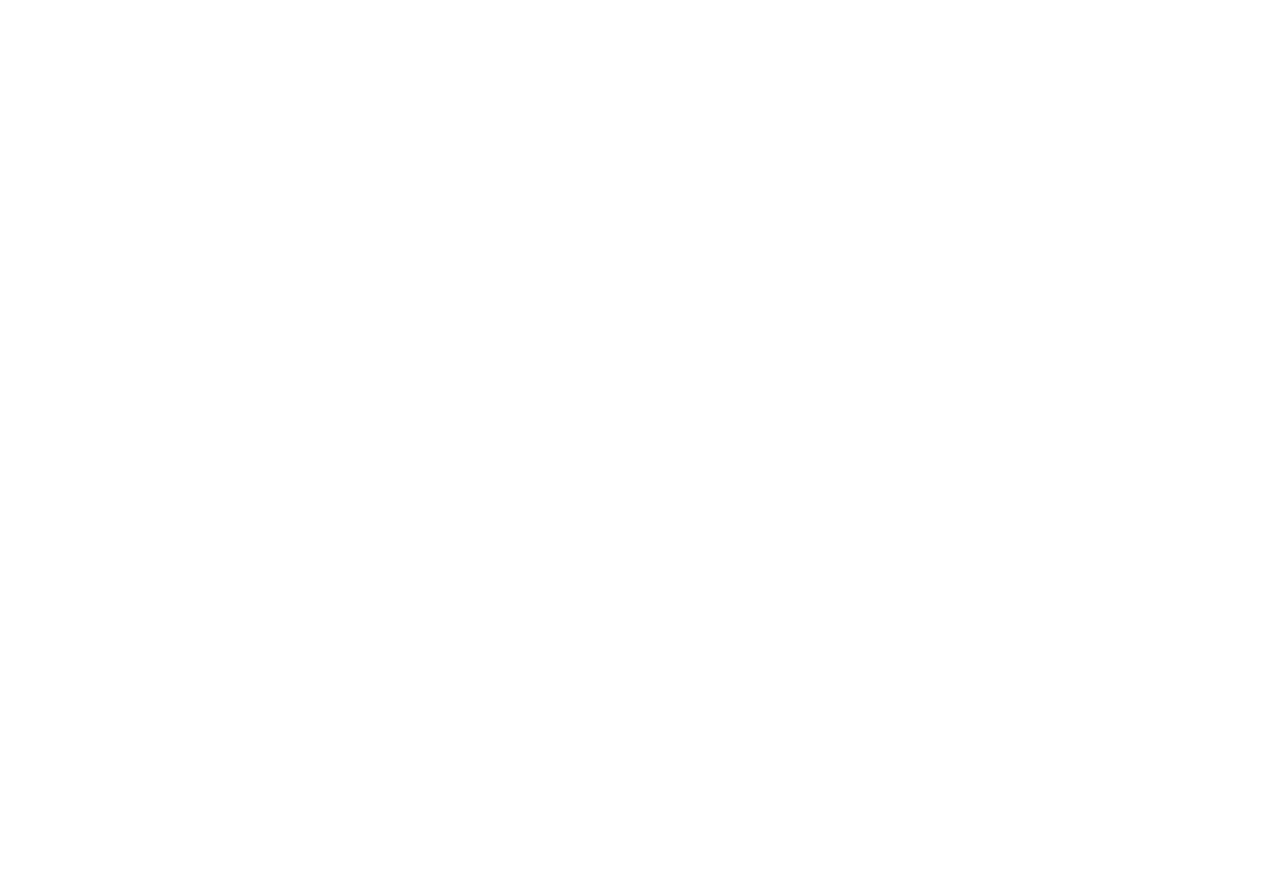
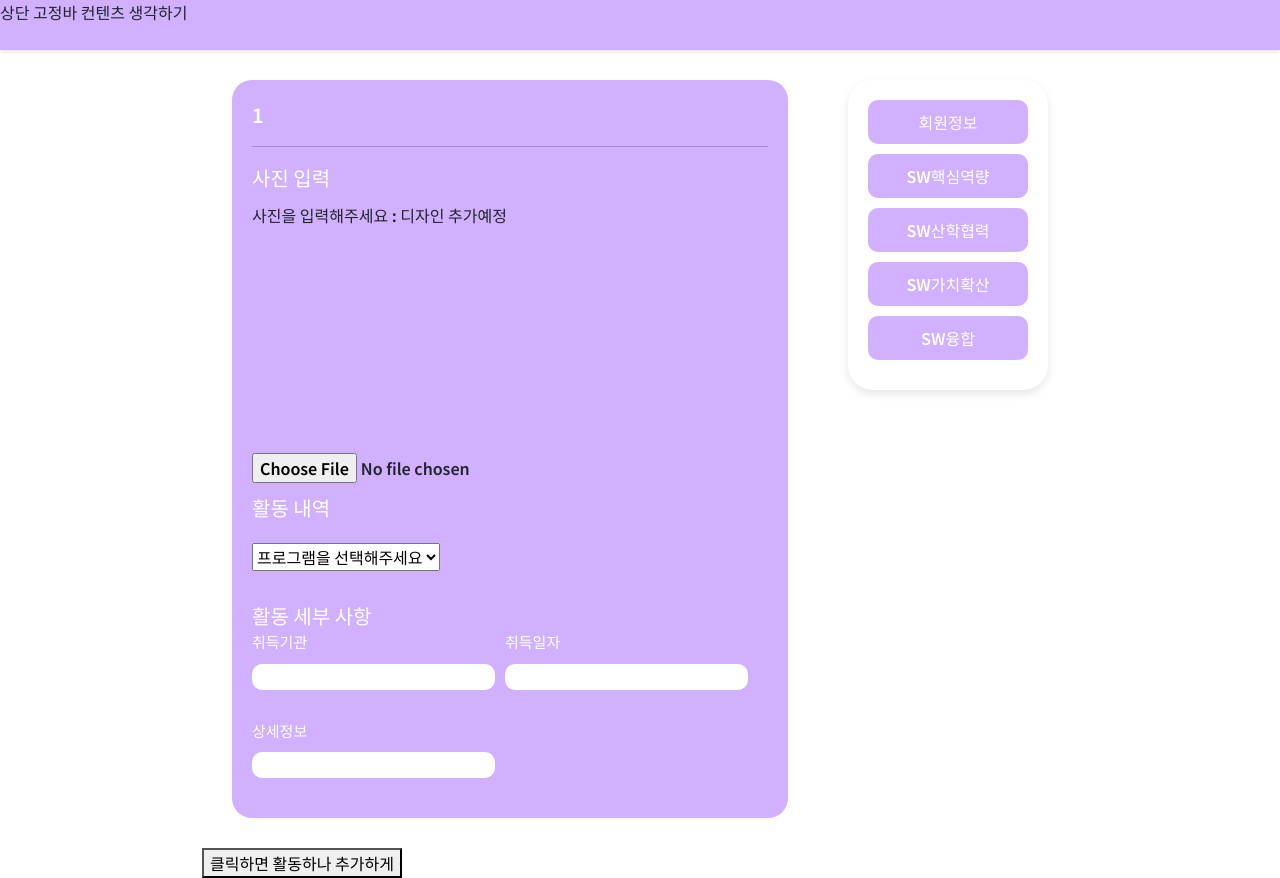
Before and after one commit to Koh-Du-Beom/Old-version-Jamie-Point, a React (Create React App) app: page /activity/1/1 in a window 1280 px wide. Before the commit this address had no page. Before the commit the page ends 800 px from the top, so only its background shows below. Built offline with nearby package versions, Linux system fonts and the light colour scheme.

Commit message:
Activity List name change

```diff
--- a/src/App.tsx
+++ b/src/App.tsx
@@ -1,6 +1,5 @@
 /*eslint-disable*/
 import { Route, Routes, useNavigate } from 'react-router-dom';
-import { useState } from 'react';
 import './App.css';
 import 'bootstrap/dist/css/bootstrap.min.css';
 import HomePage from './pages/HomePage';
@@ -14,6 +13,8 @@
 			<Route path="/" element={<HomePage/>}/>
 			<Route path='/info' element={<UserInfoPage/>}/>
 			<Route path='/activity/:area' element={<ActivityPage/>}/>
+
+			<Route path="activity/:area/:activityId" element={<ActivityPage/>}/>
 		</Routes>
 
   );
--- a/src/components/Activity/ActivityBar.tsx
+++ b/src/components/Activity/ActivityList.tsx
@@ -2,11 +2,11 @@
 import React, { useState } from "react";
 import { useNavigate } from "react-router-dom";
 
-interface ActivityBarProps {
+interface ActivityListProps {
 	area?: string
 }
 
-const ActivityBar:React.FC<ActivityBarProps> = ({area}) => {
+const ActivityList:React.FC<ActivityListProps> = ({area}) => {
 
 	const navigate = useNavigate();
 	const [activityInfos, setActivityInfos] = useState<Activities[]>([]);
@@ -55,4 +55,4 @@
 	)
 };
 
-export default ActivityBar;
+export default ActivityList;
--- a/src/pages/ActivityPage.tsx
+++ b/src/pages/ActivityPage.tsx
@@ -2,7 +2,7 @@
 import MainLayout from "../layouts/MainLayout";
 import Activity from "../components/Activity/Activity";
 import { useParams } from "react-router-dom";
-import ActivityBar from "../components/Activity/ActivityBar";
+import ActivityList from "../components/Activity/ActivityList";
 
 const ActivityPage:React.FC = () => {
 	const {area} = useParams<{area?: string}>();
@@ -10,7 +10,7 @@
 	return (
 		<MainLayout>
 			<Activity area={area}/>
-			{area && <ActivityBar area={area}/>}
+			{area && <ActivityList area={area}/>}
 		</MainLayout>
 	)
 	//페이지 추가하는 버튼 기능구현하기 + 사진 제대로 전송되는지 확인
--- a/src/pages/HomePage.tsx
+++ b/src/pages/HomePage.tsx
@@ -1,4 +1,3 @@
-import ActivityDropDown from "../components/Activity/ActivityDropDown";
 import MainLayout from "../layouts/MainLayout";
 
 const ActivityPage = () => {
```
